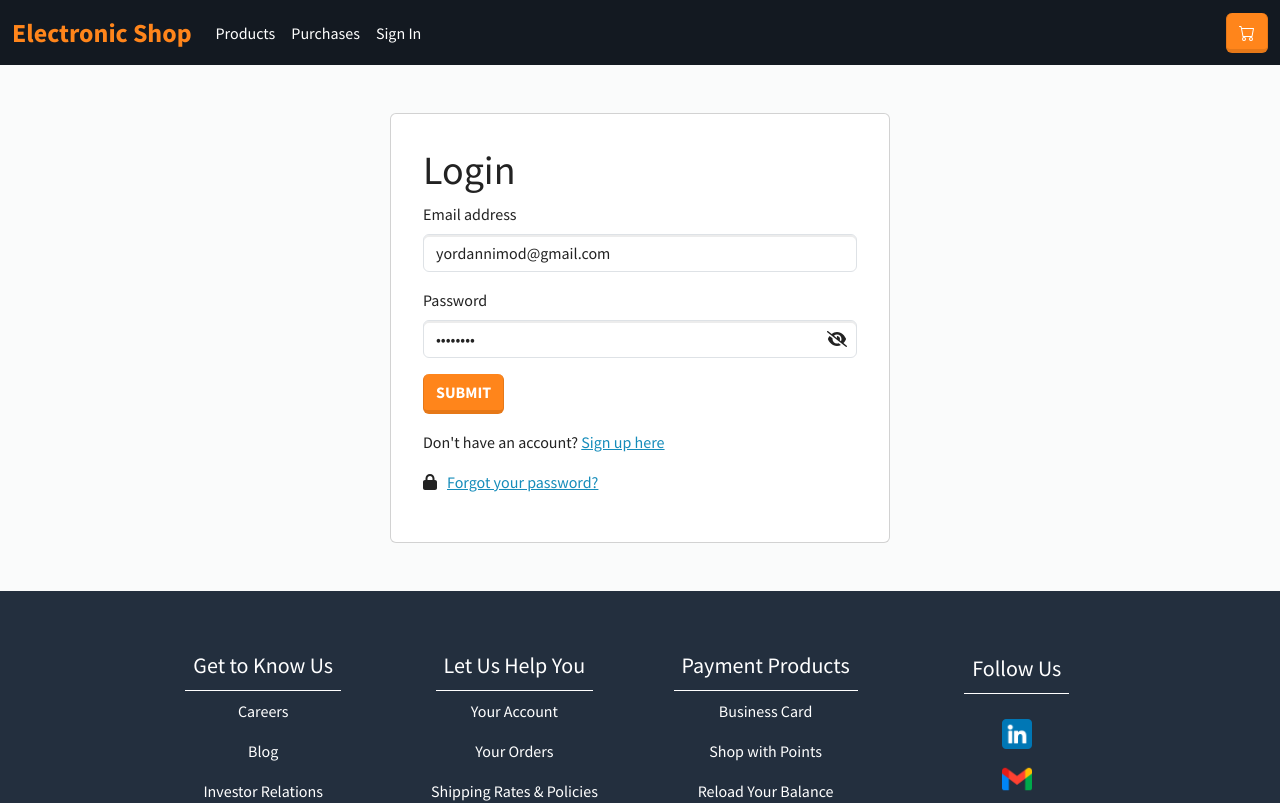
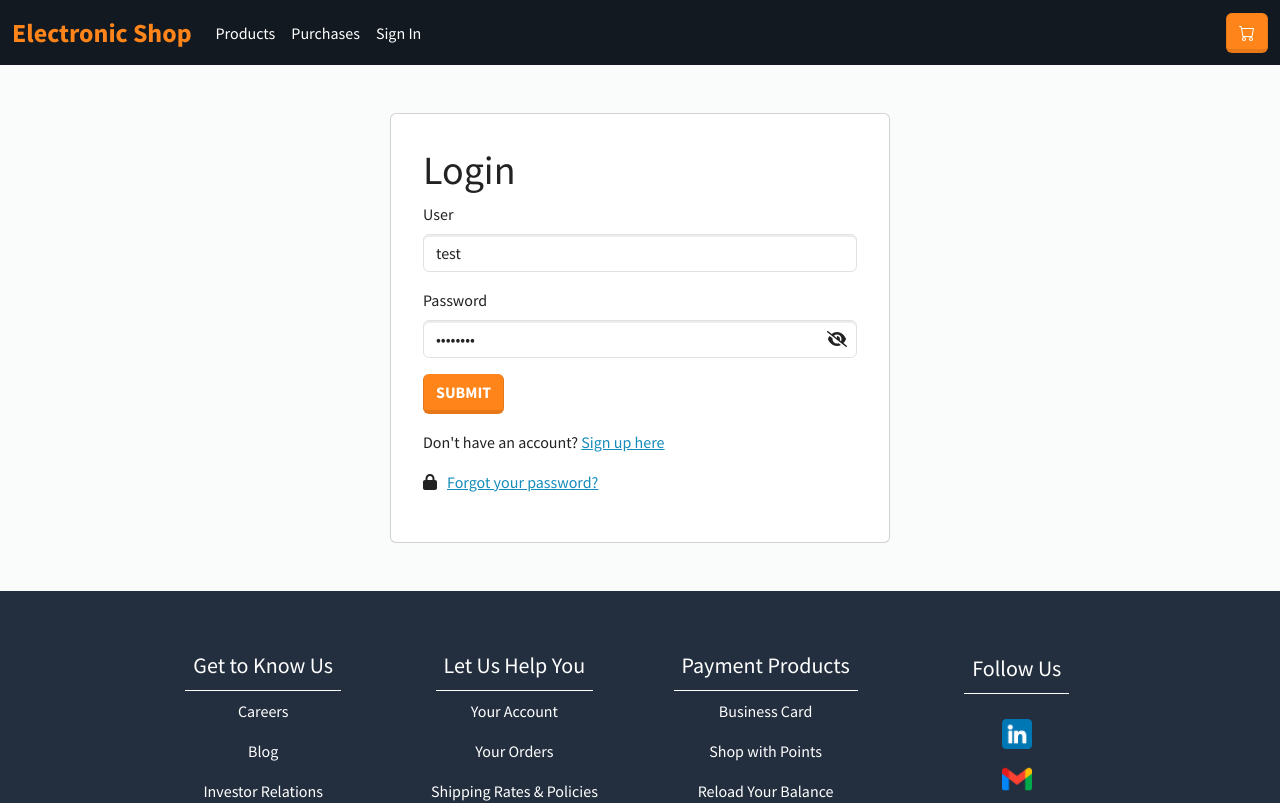
Before and after one commit to Yordanni-Ortiz/Ecommerce-React, a React (Vite) app: page /login in a window 1280 px wide. Shown: the top 803 px of the page. Built offline with nearby package versions, Linux system fonts and the light colour scheme.

Commit message:
A field was modified to log in with the user.

```diff
--- a/src/assets/styles/ChangePassword.css
+++ b/src/assets/styles/ChangePassword.css
@@ -21,6 +21,13 @@
     transform: translateY(-50%);
     color: red;
 }
+.error-icon-login {
+    position: absolute;
+    right: 15px;
+    top: 50%;
+    transform: translateY(-50%);
+    color: red;
+}
 
 .error-message {
     color: red;
--- a/src/pages/LogIn.jsx
+++ b/src/pages/LogIn.jsx
@@ -14,7 +14,7 @@ import { FontAwesomeIcon } from '@fortawesome/react-fontawesome';
 import { faLock, faEye, faEyeSlash, faXmark } from '@fortawesome/free-solid-svg-icons';
 
 const Login = () => {
-  const [email, setEmail] = useState("yordannimod@gmail.com");
+  const [userName, setUserName] = useState("test");
   const [password, setPassword] = useState("test1234");
   const [showPassword, setShowPassword] = useState(false);
   const [errors, setErrors] = useState({});
@@ -30,7 +30,7 @@ const Login = () => {
     dispatch(setIsLoading(true));
 
     const data = {
-      email,
+      userName,
       password,
     };
 
@@ -57,8 +57,8 @@ const Login = () => {
       .catch((error) => {
         if (error.response && error.response.data.message === "Credentials invalid") {
           setErrors({
-            email: "Invalid email or password.",
-            password: "Invalid email or password."
+            userName: "Invalid user or password.",
+            password: "Invalid user or password."
           });
         } else {
           loginError();
@@ -70,7 +70,7 @@ const Login = () => {
   };
 
   const resetForm = () => {
-    setEmail('');
+    setUserName('');
     setPassword('');
   };
 
@@ -88,27 +88,27 @@ const Login = () => {
       <Form onSubmit={handleSubmit}>
         <h1>Login</h1>
         {errors.general && <p className="error-message">{errors.general}</p>}
-        <Form.Group className="mb-3" controlId="formBasicEmail">
-          <Form.Label>Email address</Form.Label>
+        <Form.Group className="mb-3" controlId="formBasicUserEmail">
+          <Form.Label>User</Form.Label>
           <div className="password-wrapper">
           <Form.Control
-            className={`email ${errors.email ? "error-border" : ""}`}
-            type="email"
-            name="email"
-            placeholder="Enter email"
-            autoComplete="email"
-            value={email}
+            className={`email ${errors.userName ? "error-border" : ""}`}
+            type="text"
+            name="userName"
+            placeholder="My user"
+            autoComplete="user"
+            value={userName}
             onChange={(e) => {
-              setEmail(e.target.value);
-              setErrors((prevErrors) => ({ ...prevErrors, email: null }));
+              setUserName(e.target.value);
+              setErrors((prevErrors) => ({ ...prevErrors, userName: null }));
             }}
           />
-          {errors.email && (
-              <span className="error-icon ">
+          {errors.userName && (
+              <span className="error-icon-login ">
                   <FontAwesomeIcon icon={faXmark} />
               </span>
             )}</div>
-          {errors.email && <p className="error-message">{errors.email}</p>}
+          {errors.userName && <p className="error-message">{errors.userName}</p>}
         </Form.Group>
 
         <Form.Group className="mb-3" controlId="formBasicPassword">
```
